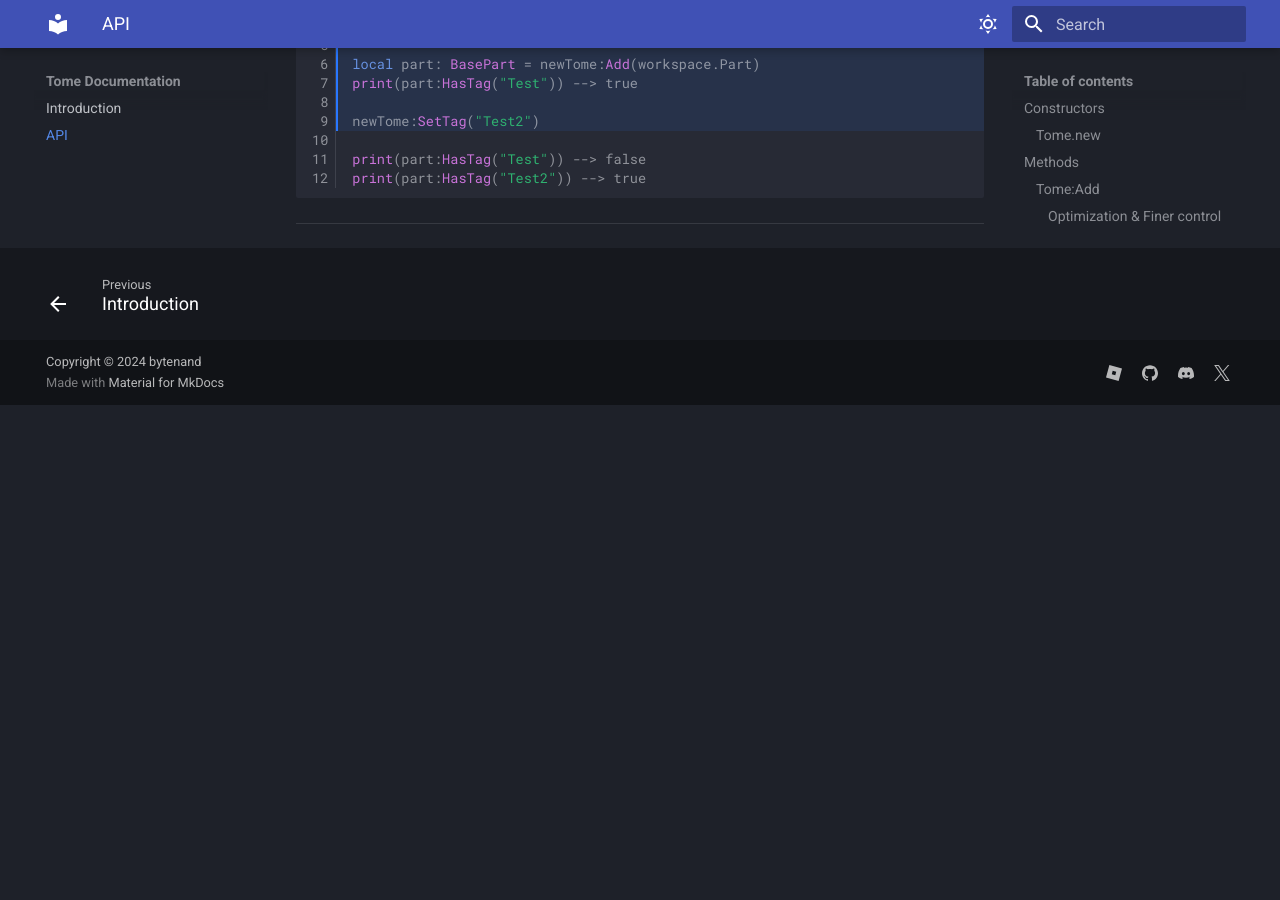
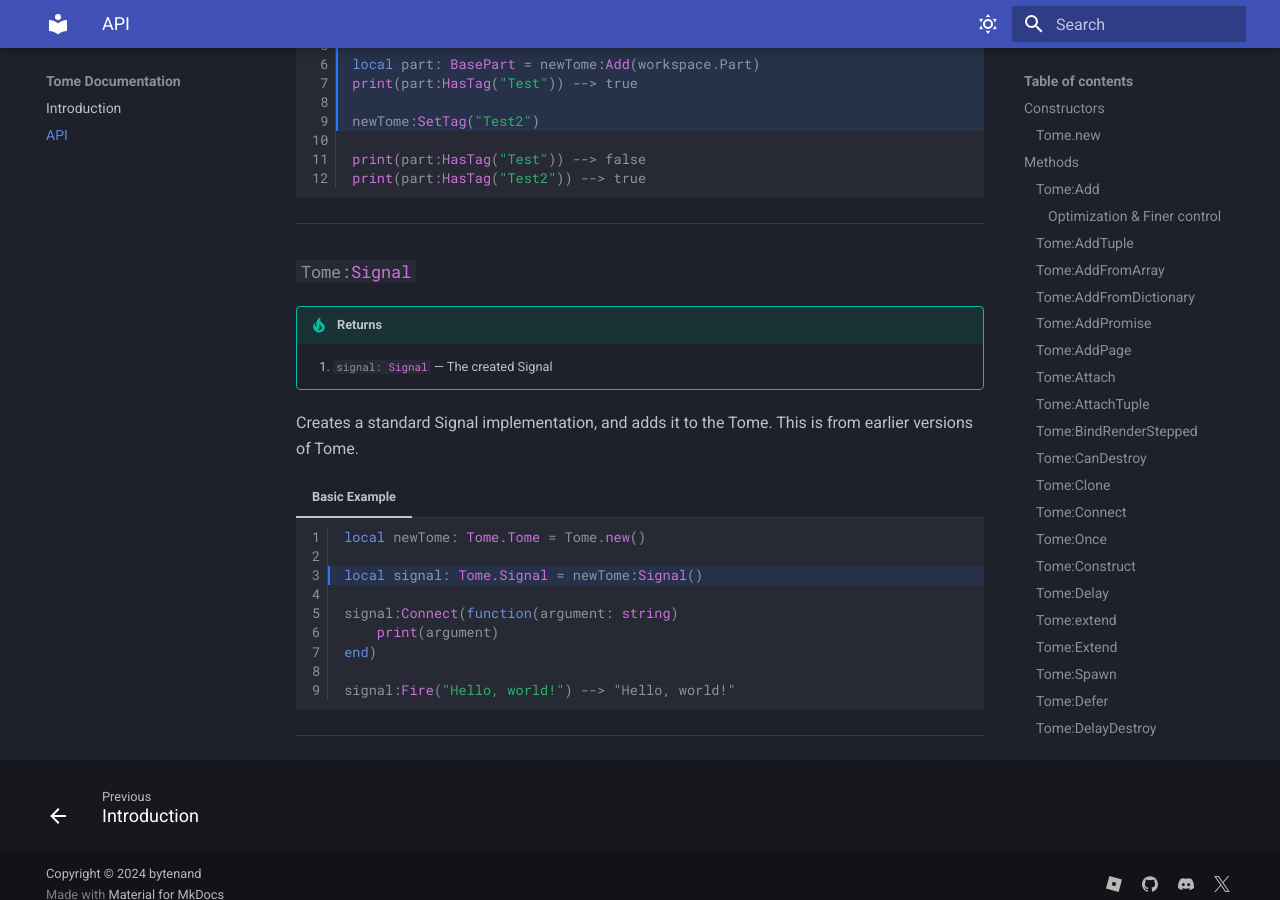
Before and after one commit to y29r/tome-docs, an MkDocs documentation site: the page built from docs/API.md, in a window 1280 px wide and 900 px high, scrolled down 29961 px. Built offline with MkDocs 1.6.1 and Material for MkDocs 9.7.7, drawn with Linux system fonts in a browser that asks for light colours; before the commit the page ends 30366 px from its top, so only the background shows below that.

Commit message:
Added Tome:Signal

````diff
--- a/docs/API.md
+++ b/docs/API.md
@@ -1537,3 +1537,25 @@ This is mainly used for debugging, or very case-specific situations.
 	```
 
 ---
+
+### `#!luau Tome:Signal`
+
+!!! tip "Returns"
+	1. `#!luau signal: Signal` &mdash; The created Signal
+
+Creates a standard Signal implementation, and adds it to the Tome. This is from earlier versions of Tome.
+
+=== "Basic Example"
+	```luau linenums="1" hl_lines="3-3"
+	local newTome: Tome.Tome = Tome.new()
+
+	local signal: Tome.Signal = newTome:Signal()
+
+	signal:Connect(function(argument: string)
+		print(argument)
+	end)
+
+	signal:Fire("Hello, world!") --> "Hello, world!"
+	```
+
+---
````
